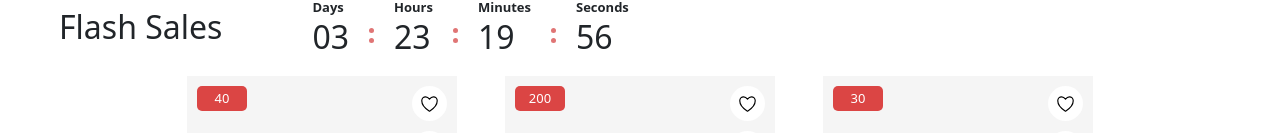
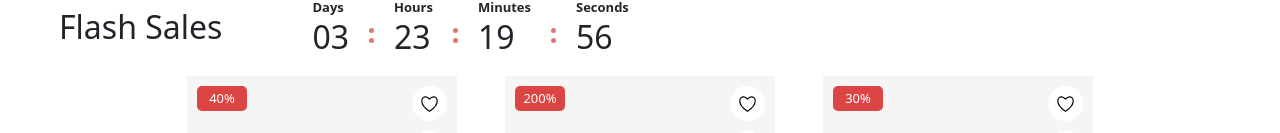
Before and after one commit to suger-melon/Print-On-Demand, a React (Vite) app: page / in a window 1280 px wide. Shown: the part 733-866 px from the top of the page. Built offline with nearby package versions, Linux system fonts and the light colour scheme.

Commit message:
fix: minor percentage fix

```diff
--- a/src/components/saleProduct/SaleProduct.jsx
+++ b/src/components/saleProduct/SaleProduct.jsx
@@ -34,7 +34,7 @@ const SaleProduct = ({ product }) => {
                     </div>
                     <div className="d-flex justify-content-between">
                         <div className="percentage">
-                            {discount}
+                            {discount}%
                         </div>
                         <div className="image-icon-parent">
                             <div className="image-icon">
```
